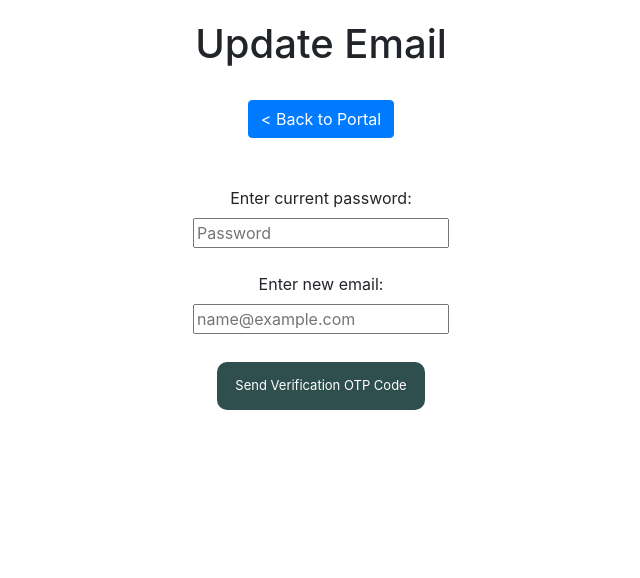
After one commit to Prakhar896/Access, a Flask app: template templates/portal/settings/updateEmailConfirmation.html in a window 1280 px wide. The commit adds this page. Shown: the top 578 px of the page, without its empty margins (319-959 px from the left). Run offline with Flask 2, Linux system fonts and the light colour scheme; the template is opened without the code that fills it, so the values that code supplies are empty; parts of the project's set-up code (start-up, migrations or seed data) failed here and were passed over; some libraries are stand-ins or nearby versions.

Commit message:
added and designed update email confirmation page

```diff
--- a/assets.py
+++ b/assets.py
@@ -6,7 +6,7 @@ def copyright():
 
 @app.route('/assets/fancyButtons')
 def fancyButtonsCSS():
-  return fileContent('fancyButtonStyle.css')
+  return fileContent('stylesheets/fancyButtonStyle.css')
 
 @app.route('/assets/createIDJS')
 def createIDJS():
@@ -40,3 +40,7 @@ def deleteFileJS():
 @app.route('/assets/emailPrefJS')
 def emailPrefJS():
   return fileContent('supportJSFiles/emailPref.js')
+
+@app.route('/assets/updateEmailConfirmationJS')
+def updateEmailConfirmationJS():
+  return fileContent('supportJSFiles/updateEmailConfirmation.js')
--- /dev/null
+++ b/templates/portal/settings/updateEmailConfirmation.html
@@ -0,0 +1,81 @@
+{% extends "baseXNav.html" %}
+
+{% block tabTitle %}Update Email | Settings | Access Portal{% endblock %}
+
+{% block head %}
+<style>
+    #heading {
+        text-align: center;
+    }
+
+    #backToPortalButton {
+        text-align: center;
+    }
+
+    #content {
+        text-align: center;
+        margin-top: 20px;
+        margin-left: 20px;
+        margin-right: 20px;
+    }
+
+    #otpEnteringSection {
+        visibility: hidden;
+    }
+
+    .fancyButtons:hover {
+        background-color: #000000;
+        color: white;
+        stroke: green;
+        stroke-width: 3px;
+        stroke-dashoffset: 15px;
+    }
+
+    .fancyButtons {
+        border: none;
+        color: white;
+        padding: 14px 18px;
+        text-align: center;
+        text-decoration: none;
+        display: inline-block;
+        font-size: 13px;
+        margin: 4px 2px;
+        transition-duration: 0.5s;
+        cursor: pointer;
+        background-color: darkslategray;
+        border-radius: 10px;
+    }
+</style>
+{% endblock %}
+
+{% block body %}
+<div id="content">
+    <h1 id="heading">Update Email</h1>
+    <br>
+    <div id="backToPortalButton">
+        <button type="button" class="btn btn-primary" onclick="backToPortal()">< Back to Portal</button>
+    </div>
+    <br>
+    <br>
+    <form>
+        <label for="password">Enter current password:</label><br>
+        <input type="password" id="currentPasswordField" name="password" placeholder="Password">
+        <br>
+        <br>
+        <label for="email">Enter new email:</label><br>
+        <input type="email" id="newEmail" name="email" placeholder="name@example.com">
+    </form>
+    <br>
+    <button class="fancyButtons" onclick="sendOTPVerification()" id="sendOTPButton">Send Verification OTP Code</button>
+    <br>
+    <div id="otpEnteringSection">
+        <label for="otp">Enter email verification OTP:</label><br>
+        <input type="text" id="otpField" name="otp" placeholder="OTP Code">
+        <br>
+        <br>
+        <button class="fancyButtons" onclick="updateEmail()" id="updateEmailButton">Update Email</button>
+    </div>
+    <br>
+    <script src="/assets/updateEmailConfirmationJS"></script>
+</div>
+{% endblock %}
```
Also changed, not shown: portal.py (+9 -0 lines), supportJSFiles/updateEmailConfirmation.js (added, +7 -0 lines), templates/portal/settings/identityInfo.html (+10 -1 lines).
